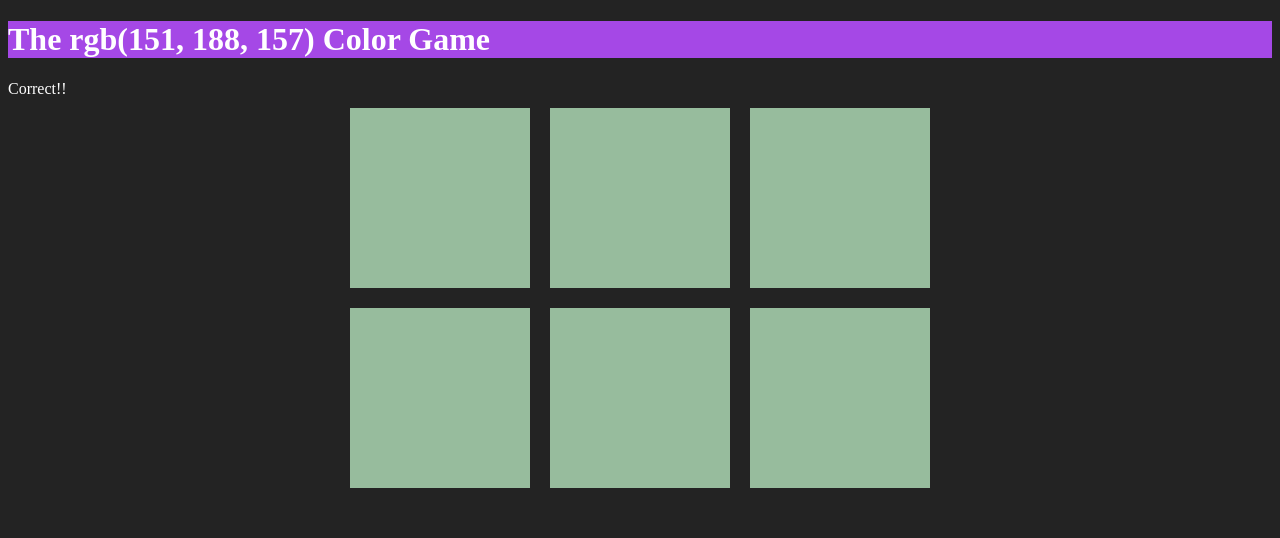
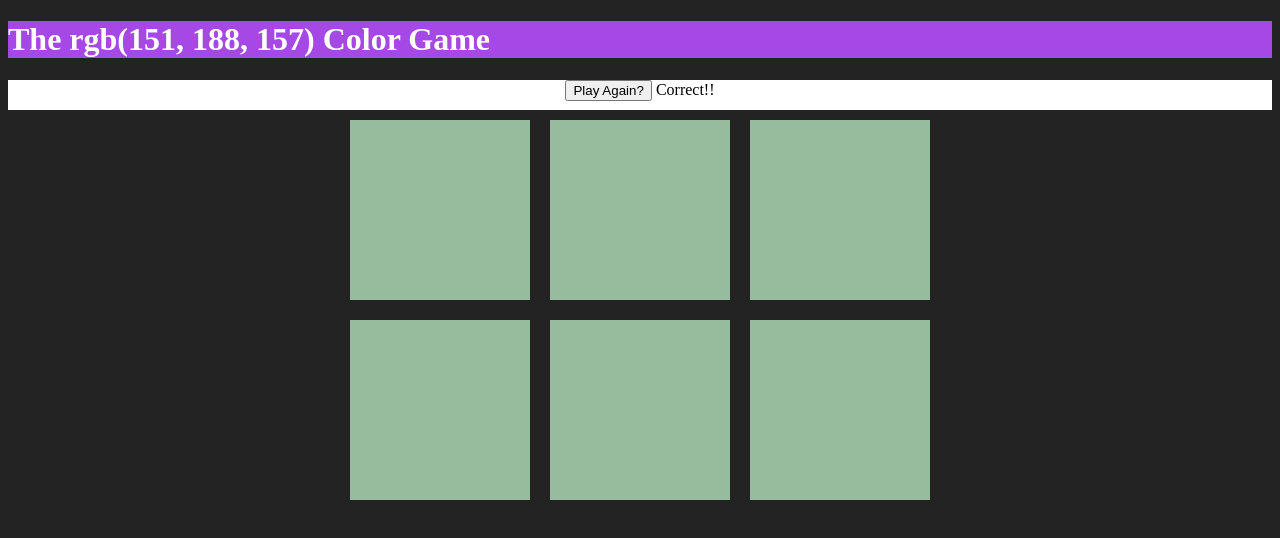
Before and after one commit to yenchieh86/color_game, a plain HTML site: page colorGame.html in a window 1280 px wide. Both pictures are taken after a click on the element 439 px from the left and 179 px from the top of the page. Drawn offline with Linux system fonts and the light colour scheme.

Commit message:
Add reset/playAgain feature

```diff
--- a/colorGame.css
+++ b/colorGame.css
@@ -6,8 +6,11 @@ h1 {
     color: white;
 }
 
-span {
-    color: white;
+#stripe {
+    background-color: white;
+    height: 30px;
+    text-align: center;
+    color: black;
 }
 
 #container {
--- a/colorGame.html
+++ b/colorGame.html
@@ -5,7 +5,8 @@
     </head>
     <body>
         <h1>The <span id='colorDisplay'>RGB</span> Color Game</h1>
-        <div>
+        <div id='stripe'>
+            <button id='reset'>New Color</button>
             <span id='message'></span>
         </div>
 
--- a/colorGame.js
+++ b/colorGame.js
@@ -5,8 +5,19 @@ var colorDisplay = document.querySelector('#colorDisplay');
 var squares = document.getElementsByClassName('square');
 var message = document.querySelector('#message');
 var h1 = document.getElementsByTagName('h1')[0];
+var resetButton = document.querySelector('#reset');
 
 colorDisplay.textContent = pickedColor;
+
+resetButton.addEventListener('click', function() {
+    colors = generateRandomColors(6);
+    pickedColor = pickColor();
+    colorDisplay.textContent = pickedColor;
+    h1.style.backgroundColor = '#232323';
+    for (var n = 0; n < squares.length; n++) {
+        squares[n].style.backgroundColor = colors[n];
+    }
+});
 
 for(var n = 0; n < squares.length; n++) {
     squares[n].style.backgroundColor = colors[n];
@@ -15,6 +26,7 @@ for(var n = 0; n < squares.length; n++) {
             message.textContent = 'Correct!!';
             changeColor(pickedColor);
             h1.style.backgroundColor = pickColor();
+            resetButton.textContent = 'Play Again?';
         } else {
             message.textContent = 'Try again';
             this.style.backgroundColor = '#232323';
```
